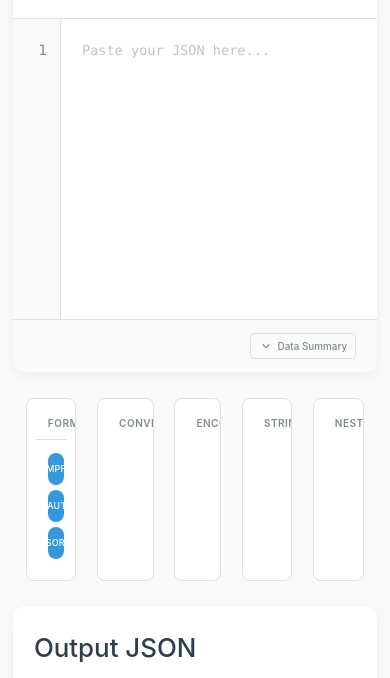
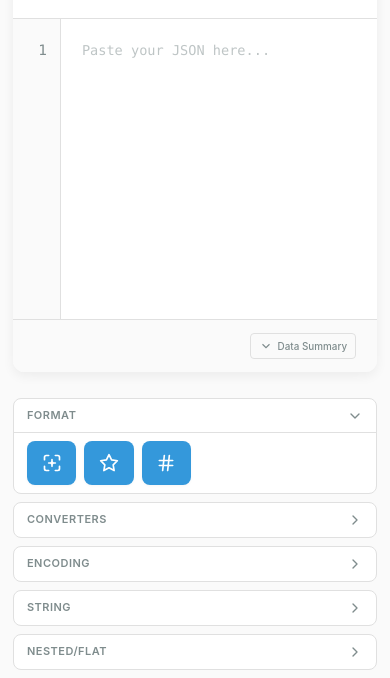
Before and after one commit to thesaadarshad/myjson.tools, a plain HTML site: page index.html in a window 390 px wide. Shown: the part 373-1051 px from the top of the page. Drawn offline with Linux system fonts and the light colour scheme.

Commit message:
fix view for mobile

```diff
--- a/styles.css
+++ b/styles.css
@@ -1131,9 +1131,25 @@ footer {
     }
 
     .control-center {
-        flex-direction: row;
-        justify-content: center;
-        padding: var(--space-md);
+        flex-direction: column;
+        padding: var(--space-md) 0;
+        width: 100%;
+        min-width: 100%;
+        align-items: stretch;
+    }
+
+    .button-group {
+        width: 100%;
+    }
+
+    .group-buttons {
+        display: grid;
+        grid-template-columns: repeat(auto-fit, minmax(100px, 1fr));
+        gap: var(--space-sm);
+    }
+
+    .btn-icon-only {
+        min-width: 100px;
     }
 
     .compare-panels {
@@ -1189,26 +1205,43 @@ footer {
         font-size: var(--font-size-sm);
     }
 
+    .control-center {
+        gap: var(--space-sm);
+    }
+
+    .button-group {
+        width: 100%;
+    }
+
+    .group-label {
+        font-size: 11px;
+        padding: var(--space-sm) var(--space-md);
+    }
+
+    .group-buttons {
+        padding: var(--space-sm) var(--space-md);
+        display: grid;
+        grid-template-columns: repeat(auto-fill, minmax(44px, 1fr));
+        gap: var(--space-sm);
+    }
+
     .btn-icon-only {
-        min-width: auto;
-        padding: var(--space-sm);
+        min-width: 44px;
+        width: 100%;
+        height: 44px;
+        padding: var(--space-xs);
+        flex-direction: column;
+        justify-content: center;
+        align-items: center;
     }
 
     .btn-icon-only svg {
-        width: 16px;
-        height: 16px;
+        width: 20px;
+        height: 20px;
     }
 
     .btn-label {
-        font-size: calc(var(--font-size-sm) * 0.9);
-    }
-
-    .button-group {
-        padding: var(--space-sm);
-    }
-
-    .group-label {
-        font-size: 10px;
+        display: none;
     }
 
     .panel-header {
```
